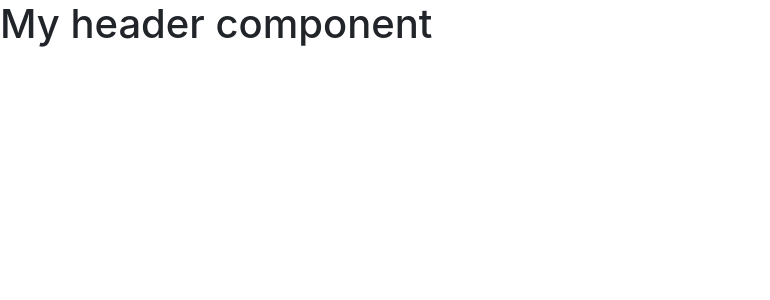
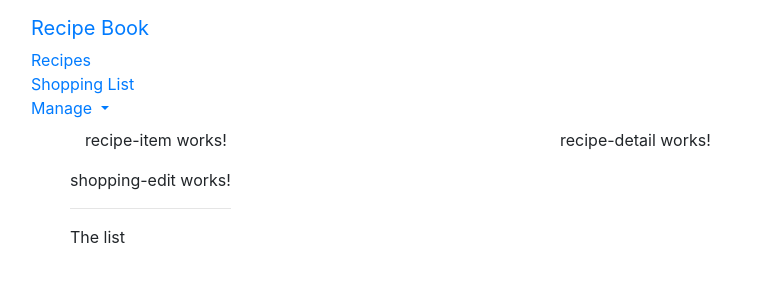
Before and after one commit to Kivyy/ng-recipe-app, an Angular app: page / in a window 1280 px wide. Shown: the top 300 px of the page, without its empty margins (0-770 px from the left). Built offline with nearby package versions, Linux system fonts and the light colour scheme.

Commit message:
add components to the root ng component

```diff
--- a/src/app/app.component.html
+++ b/src/app/app.component.html
@@ -1 +1,10 @@
+
 <app-header></app-header>
+<div class="container">
+  <div class="row">
+    <div class="col-md-12">
+      <app-recipes></app-recipes>
+      <app-shopping-list></app-shopping-list>
+    </div>
+  </div>
+</div>
--- a/src/app/app.module.ts
+++ b/src/app/app.module.ts
@@ -14,7 +14,7 @@
 @NgModule({
   declarations: [
     AppComponent,
-    HeaderComponent,
+     HeaderComponent,
     RecipesComponent,
     RecipeListComponent,
     RecipeDetailComponent,
--- a/src/app/header/header.component.html
+++ b/src/app/header/header.component.html
@@ -1 +1,23 @@
-<h1> My header component</h1>
+<nav class="navbar navbar-default">
+    <div class="container-fluid">
+      <div class="navbar-header">
+        <a href="#" class="navbar-brand">Recipe Book</a>
+      </div>
+
+      <div class="navbar-collapse">
+        <ul class="nav navbar-nav">
+          <li><a href="#">Recipes</a></li>
+          <li><a href="#">Shopping List</a></li>
+        </ul>
+        <ul class="nav navbar-nav navbar-right">
+          <li class="dropdown">
+            <a href="#" class="dropdown-toggle" role="button">Manage <span class="caret"></span></a>
+            <ul class="dropdown-menu">
+              <li><a href="#">Save Data</a></li>
+              <li><a href="#">Fetch Data</a></li>
+            </ul>
+          </li>
+        </ul>
+      </div>
+    </div>
+  </nav>
--- a/src/app/recipes/recipe-list/recipe-list.component.html
+++ b/src/app/recipes/recipe-list/recipe-list.component.html
@@ -1,3 +1 @@
-<p>
-  recipe-list works!
-</p>
+<app-recipe-item></app-recipe-item>
--- a/src/app/recipes/recipes.component.html
+++ b/src/app/recipes/recipes.component.html
@@ -1,3 +1,8 @@
-<p>
-  recipes works!
-</p>
+<div class="row">
+  <div class="col-md-5">
+    <app-recipe-list></app-recipe-list>
+  </div>
+  <div class="col-md-7">
+    <app-recipe-detail></app-recipe-detail>
+  </div>
+</div>
--- a/src/app/shopping-list/shopping-list.component.html
+++ b/src/app/shopping-list/shopping-list.component.html
@@ -1,3 +1,7 @@
-<p>
-  shopping-list works!
-</p>
+<div class="row">
+  <div class="col-xs-10">
+    <app-shopping-edit></app-shopping-edit>
+    <hr>
+    <p>The list </p>
+  </div>
+</div>
```
Also changed, not shown: .angular-cli.json.
